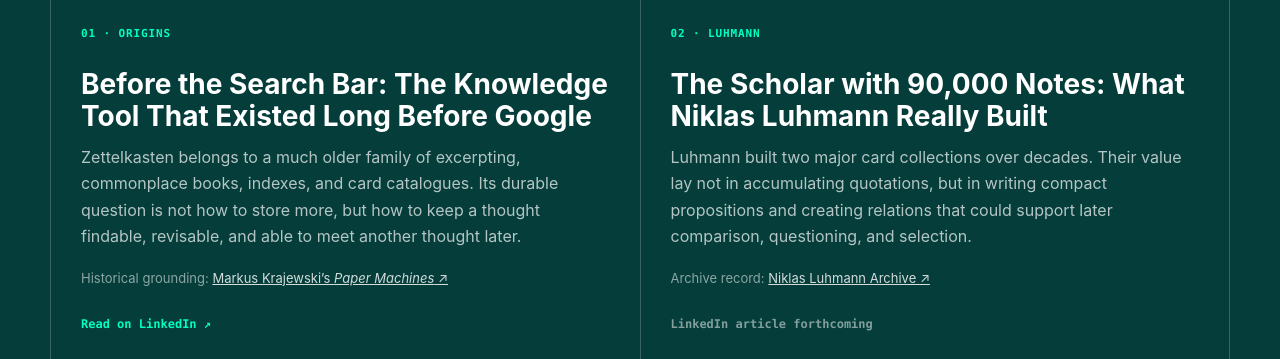
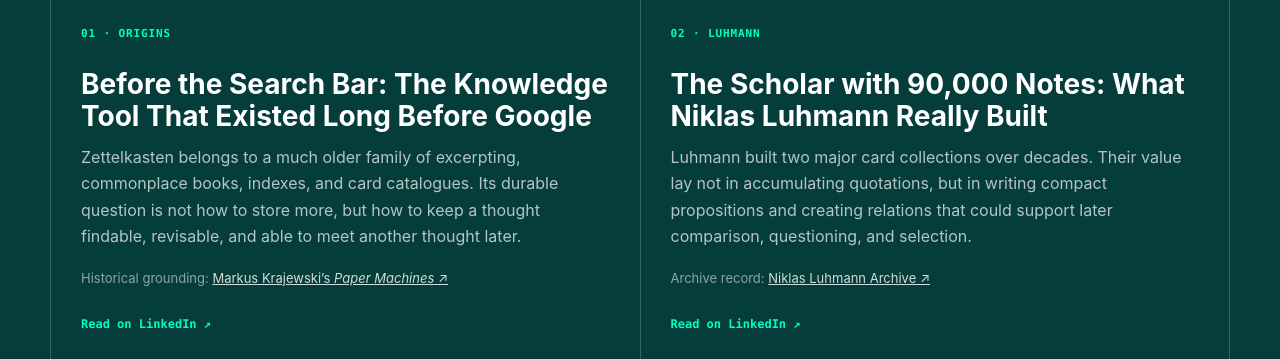
Before and after one commit to Puli-AI/RoamPrompt-Public, a website: page site/index.html in a window 1280 px wide. Shown: the part 7258-7617 px from the top of the page. Drawn offline with Linux system fonts and the light colour scheme.

Commit message:
Link second LinkedIn article (#24)

```diff
--- a/site/index.html
+++ b/site/index.html
@@ -50,7 +50,7 @@
 <p class="articles-intro">This research-grounded series begins with the centuries-old problem of external memory, moves through Niklas Luhmann and atomic notes, and arrives at a practical boundary for AI: accelerate the work while keeping evidence, interpretation, and human judgement visible.</p>
 <div class="article-grid">
 <article><img src="assets/social/01-before-the-search-bar-linkedin.webp" alt="LinkedIn cover showing a scholarly desk with paper slips, books, and wooden drawers" loading="lazy"><div class="article-body"><span>01 · ORIGINS</span><h3>Before the Search Bar: The Knowledge Tool That Existed Long Before Google</h3><p>Zettelkasten belongs to a much older family of excerpting, commonplace books, indexes, and card catalogues. Its durable question is not how to store more, but how to keep a thought findable, revisable, and able to meet another thought later.</p><p class="article-source">Historical grounding: <a href="https://mitpress.mit.edu/9780262015899/paper-machines/">Markus Krajewski’s <em>Paper Machines</em> ↗</a></p><a class="article-cta" data-link-slot="linkedin-post-1" href="https://www.linkedin.com/pulse/before-search-bar-knowledge-tool-existed-long-google-m-k-mak-pfo6c">Read on LinkedIn ↗</a></div></article>
-<article><img src="assets/social/02-scholar-90000-notes-linkedin.webp" alt="LinkedIn cover introducing Niklas Luhmann and his card-index practice; the portrait is an editorial illustration" loading="lazy"><div class="article-body"><span>02 · LUHMANN</span><h3>The Scholar with 90,000 Notes: What Niklas Luhmann Really Built</h3><p>Luhmann built two major card collections over decades. Their value lay not in accumulating quotations, but in writing compact propositions and creating relations that could support later comparison, questioning, and selection.</p><p class="article-source">Archive record: <a href="https://niklas-luhmann-archiv.de/nachlass/zettelkasten">Niklas Luhmann Archive ↗</a></p><span class="article-cta" data-link-slot="linkedin-post-2" aria-disabled="true">LinkedIn article forthcoming</span></div></article>
+<article><img src="assets/social/02-scholar-90000-notes-linkedin.webp" alt="LinkedIn cover introducing Niklas Luhmann and his card-index practice; the portrait is an editorial illustration" loading="lazy"><div class="article-body"><span>02 · LUHMANN</span><h3>The Scholar with 90,000 Notes: What Niklas Luhmann Really Built</h3><p>Luhmann built two major card collections over decades. Their value lay not in accumulating quotations, but in writing compact propositions and creating relations that could support later comparison, questioning, and selection.</p><p class="article-source">Archive record: <a href="https://niklas-luhmann-archiv.de/nachlass/zettelkasten">Niklas Luhmann Archive ↗</a></p><a class="article-cta" data-link-slot="linkedin-post-2" href="https://www.linkedin.com/pulse/scholar-90000-notes-what-niklas-luhmann-really-built-m-k-mak-whmhc">Read on LinkedIn ↗</a></div></article>
 <article><img src="assets/social/03-highlights-never-ideas-linkedin.webp" alt="LinkedIn cover showing individual notes connected in a restrained conceptual network" loading="lazy"><div class="article-body"><span>03 · ATOMIC NOTES</span><h3>Why Your Highlights Never Become Ideas</h3><p>An atomic note is not merely small. It makes one source-aware proposition clear enough to test, cite, revise, and reuse. Too broad, and links become ambiguous; too fragmented, and the knowledge network loses coherence.</p><p class="article-source">Practical grounding: <a href="https://notes.andymatuschak.org/zNUaiGAXp21eorsER1Jm9yU">Andy Matuschak on atomicity ↗</a></p><span class="article-cta" data-link-slot="linkedin-post-3" aria-disabled="true">LinkedIn article forthcoming</span></div></article>
 <article><img src="assets/social/04-lines-to-3d-web-linkedin.webp" alt="LinkedIn cover using a conceptual knowledge graph to represent a multidirectional web of inquiry" loading="lazy"><div class="article-body"><span>04 · CONNECTED JUDGEMENT</span><h3>We Are Taught in Lines. Wisdom Grows in a 3D Web.</h3><p>A graph can help ideas meet, but more links do not automatically create intelligence or wisdom. RoamPrompt’s Read → Structure → Review → Connect workflow accelerates reading while leaving the consequential decisions—meaning, evidence, connection, and permanence—with the user.</p><p class="article-source">Current implementation: <a href="https://github.com/Puli-AI/RoamPrompt-Public/releases/tag/v0.4.5">RoamPrompt v0.4.5 ↗</a></p><span class="article-cta" data-link-slot="linkedin-post-4" aria-disabled="true">LinkedIn article forthcoming</span></div></article>
 </div>
```
